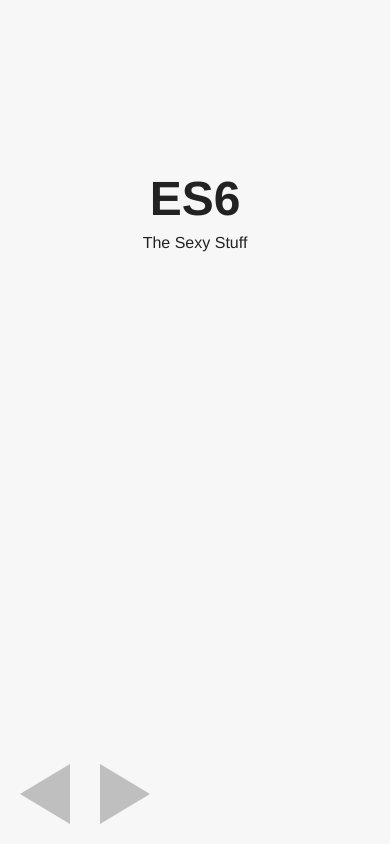
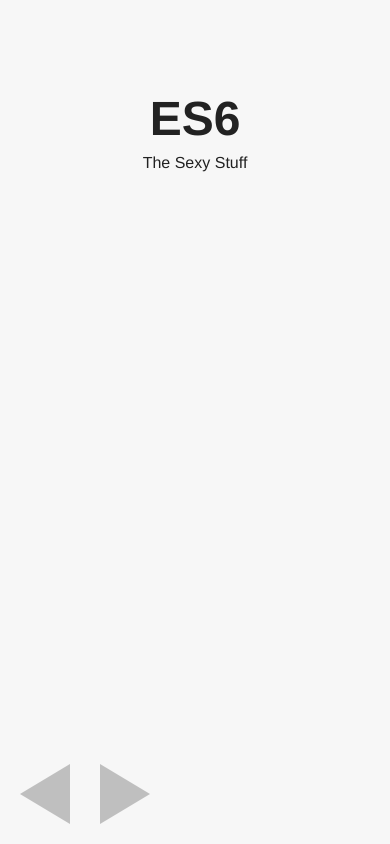
Before and after one commit to miguelmota/es6-the-sexy-stuff, a website: page index.html in a window 390 px wide. Drawn offline with Linux system fonts and the light colour scheme.

Commit message:
mobile styles

```diff
--- a/index.html
+++ b/index.html
@@ -156,6 +156,12 @@ body {
   top: 0; bottom: 0;
   left: 0; right: 0;
   padding: 100px;
+}
+
+@media (max-width: 640px) {
+  .slide {
+    padding: 20px;
+  }
 }
 
 .slide-content {
--- a/theme/style.css
+++ b/theme/style.css
@@ -149,6 +149,12 @@ body {
   top: 0; bottom: 0;
   left: 0; right: 0;
   padding: 100px;
+}
+
+@media (max-width: 640px) {
+  .slide {
+    padding: 20px;
+  }
 }
 
 .slide-content {
```
